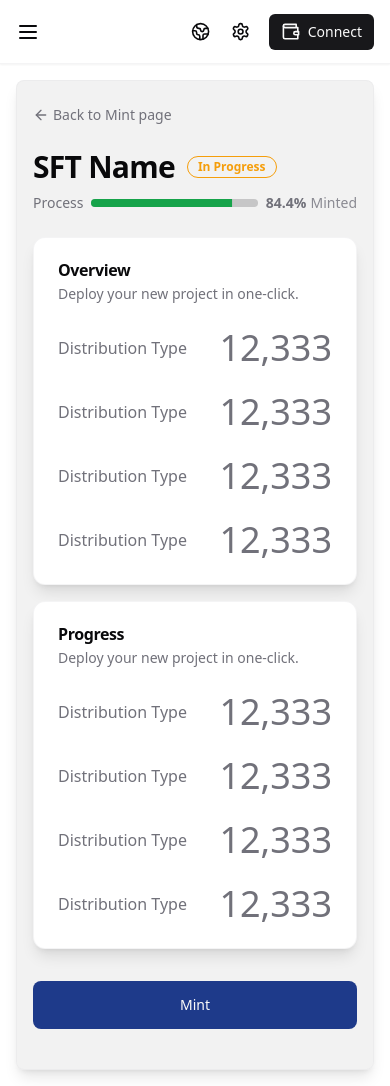
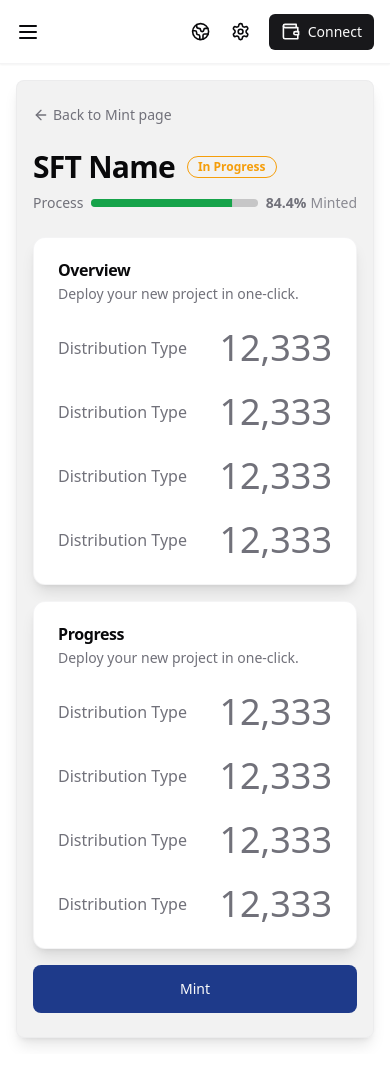
Before and after one commit to rooch-network/rooch-portal-v1, a React (Vite) app: page /mint/sft/1 in a window 390 px wide. After the commit the page ends 1054 px from the top, so only its background shows below. Built offline with nearby package versions, Linux system fonts and the light colour scheme.

Commit message:
feat: update some styles for SFT details page

```diff
--- a/src/(dashboard)/userMint/sftDetail/components/sft-details.tsx
+++ b/src/(dashboard)/userMint/sftDetail/components/sft-details.tsx
@@ -36,7 +36,7 @@ export function SftDetails() {
                 Deploy your new project in one-click.
               </CardDescription>
             </CardHeader>
-            <CardContent className="text-sm text-muted-foreground grid md:grid-cols-2 gap-6 w-full px-6 md:px-0">
+            <CardContent className="text-sm text-muted-foreground dark:text-primary grid md:grid-cols-2 gap-6 w-full px-6 md:px-0">
               <div className="flex flex-row-reverse md:flex-col items-center justify-between md:justify-center gap-2 w-full md:h-28">
                 <span className="text-4xl font-medium md:text-5xl">12,333</span>
                 <span className="text-base md:text-sm">Distribution Type</span>
@@ -64,7 +64,7 @@ export function SftDetails() {
                 Deploy your new project in one-click.
               </CardDescription>
             </CardHeader>
-            <CardContent className="text-sm text-muted-foreground grid md:grid-cols-2 gap-6 w-full px-6 md:px-0">
+            <CardContent className="text-sm text-muted-foreground dark:text-primary grid md:grid-cols-2 gap-6 w-full px-6 md:px-0">
               <div className="flex flex-row-reverse md:flex-col items-center justify-between md:justify-center gap-2 w-full md:h-28">
                 <span className="text-4xl font-medium md:text-5xl">12,333</span>
                 <span className="text-base md:text-sm">Distribution Type</span>
@@ -85,7 +85,7 @@ export function SftDetails() {
           </Card>
         </div>
       </div>
-      <Button className="rounded-lg w-full mt-8 mb-6 h-12 bg-blue-900 hover:bg-blue-950 dark:text-white dark:bg-blue-800 dark:hover:bg-opacity-75">
+      <Button className="rounded-lg w-full mt-4 mb-2 md:mt-8 md:mb-6 h-12 bg-blue-900 hover:bg-blue-950 dark:text-white dark:bg-blue-800 dark:hover:bg-opacity-75">
         Mint
       </Button>
     </>
```
